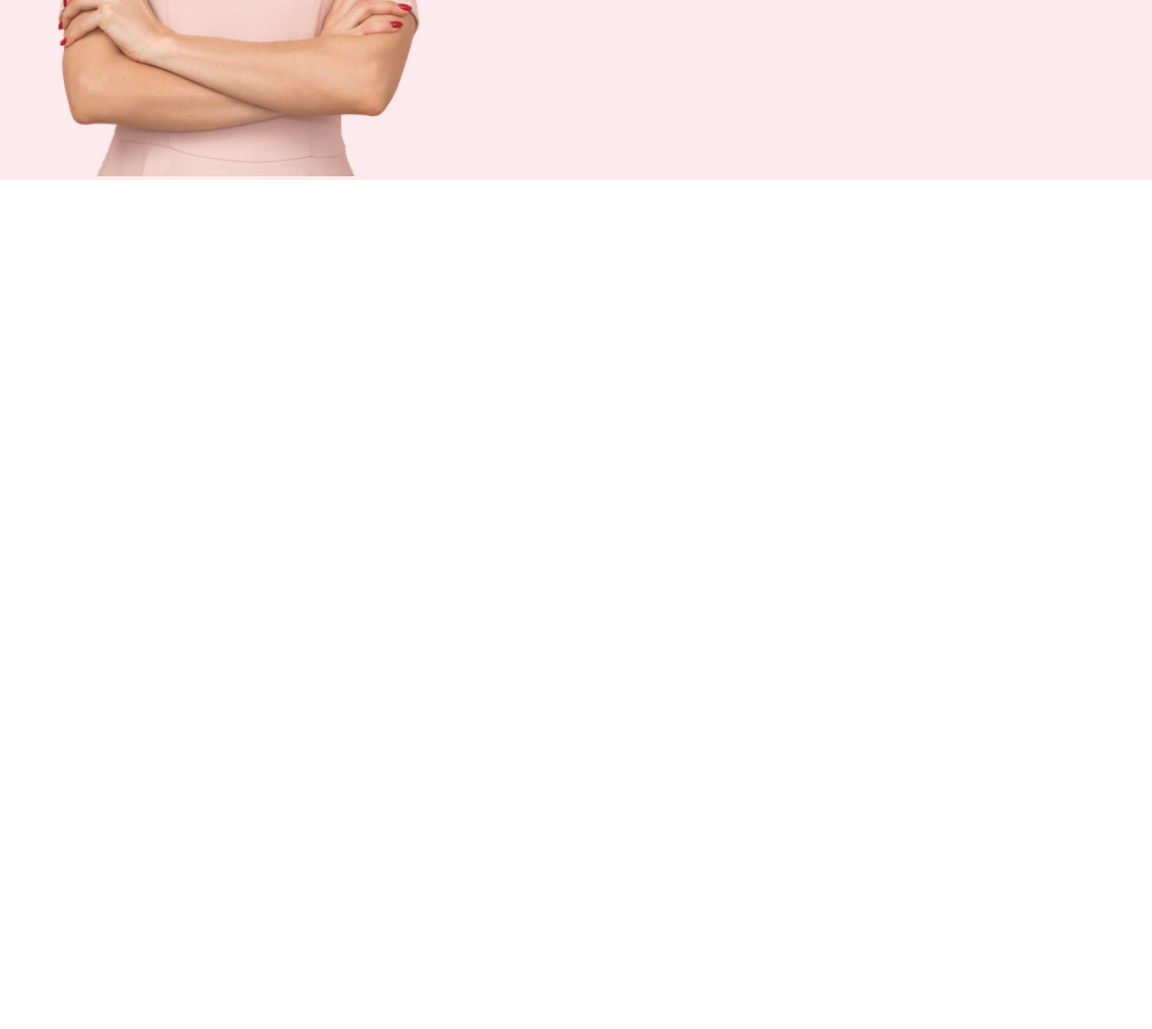
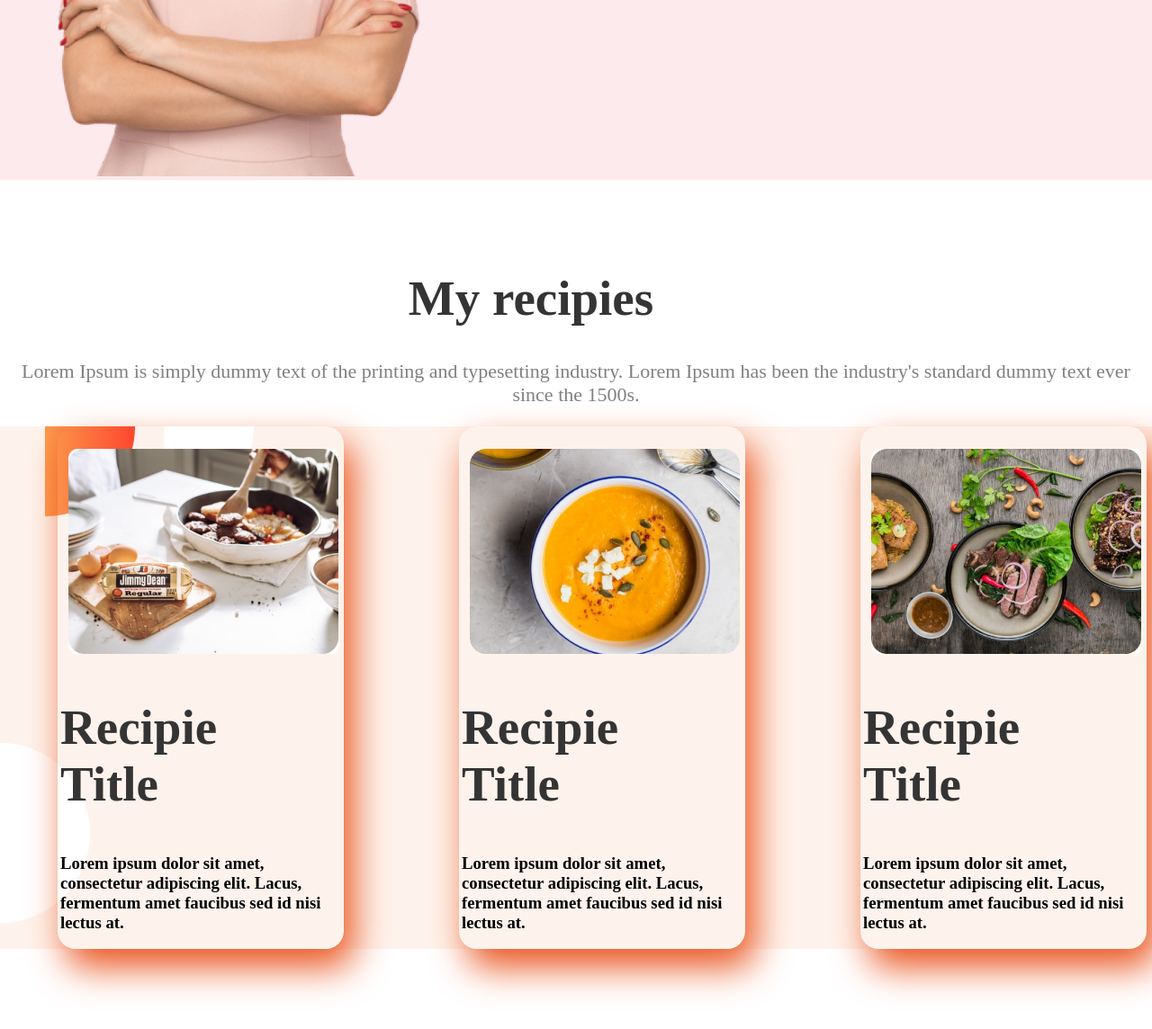
Before and after one commit to Shahanil75/Food-Network, a plain HTML site: page index.html in a window 1280 px wide. Shown: the part 1551-2695 px from the top of the page at 90% size. Before the commit the page ends 1851 px from the top, so only its background shows below. Drawn offline with Linux system fonts and the light colour scheme.

Commit message:
section added

```diff
--- a/index.html
+++ b/index.html
@@ -43,6 +43,39 @@
         </div>
 
     </section>
+    <center>
+        <h1>My recipies</h1>
+        <p>Lorem Ipsum is simply dummy text of the printing and typesetting industry.
+            Lorem Ipsum has been the industry's standard dummy text ever since the
+            1500s.</p>
+    </center>
+    <section class="solved-area">
+        <div class="last-item">
+            <img id="solution" src="images/food/Project Cover.jpg" alt="">
+            <h1> Recipie Title</h1>
+            <h3>Lorem ipsum dolor sit amet,
+                consectetur adipiscing elit. Lacus,
+                fermentum amet faucibus sed id nisi
+                lectus at.</h3>
+        </div>
+        <div class="last-item">
+            <img id="solution" src="images/food/Project Cover.png" alt="">
+            <h1>Recipie Title</h1>
+            <h3>Lorem ipsum dolor sit amet,
+                consectetur adipiscing elit. Lacus,
+                fermentum amet faucibus sed id nisi
+                lectus at.</h3>
+        </div>
+        <div class="last-item">
+            <img id="solution" src="images/food/Project Cover1.jpg" alt="">
+            <h1>Recipie Title</h1>
+            <h3>Lorem ipsum dolor sit amet,
+                consectetur adipiscing elit. Lacus,
+                fermentum amet faucibus sed id nisi
+                lectus at.</h3>
+        </div>
+    </section>
+
 </body>
 
 </html>
--- a/style.css
+++ b/style.css
@@ -45,3 +45,26 @@ background-repeat: no-repeat;
 .about-me{
     background-image:url(images/shapes/Frame\ 58.jpg)
 }
+.last-step{
+    text-align:center;
+}
+.solved-area{
+    background-image: url(images/shapes/7.png);
+    background-repeat: no-repeat;
+}
+#solution{
+    width: 300px;
+    border-radius: 10px;
+    margin-right: 10px;
+    margin-left: 3%;
+    margin-top: 8%;
+    padding-right: 5px;
+}
+.last-item{
+    width: 30%;
+    margin-left: 5%;
+    margin-right: 5%;
+    padding-left: 3px;
+    border-radius: 20px;
+    box-shadow: 10px 20px 40px rgb(233, 82, 27);
+}
```
